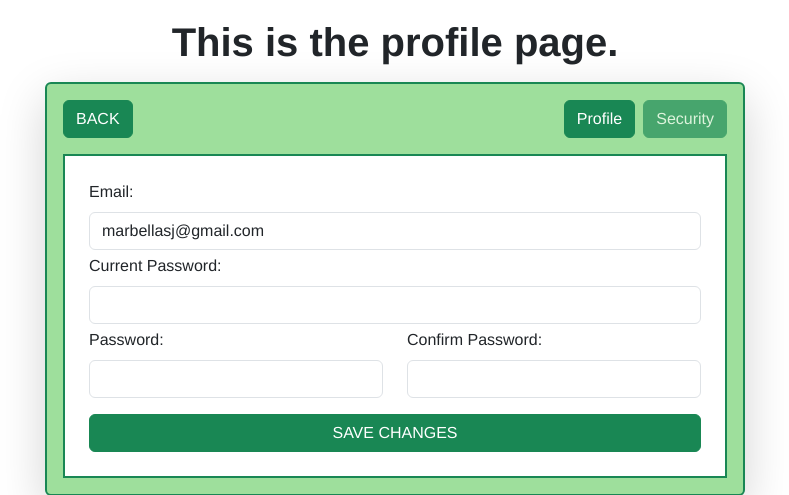
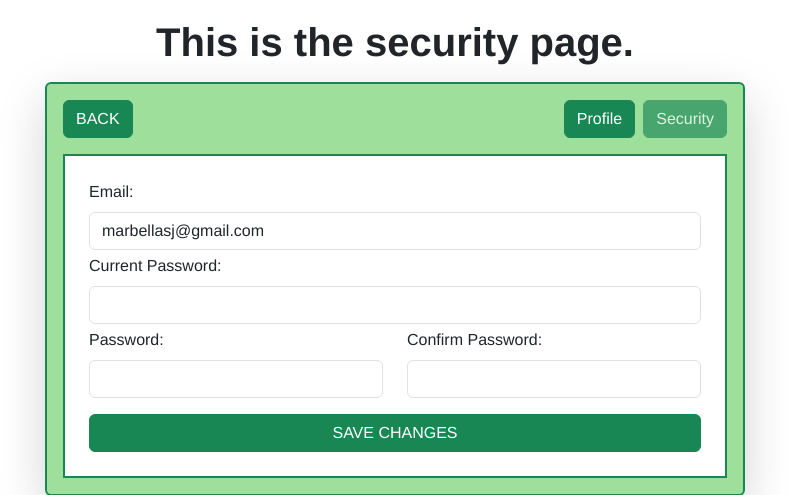
Before and after one commit to sharweng/plantitoshop, a PHP site: page /user/security.php in a window 1280 px wide. Shown: the part 70-565 px from the top of the page, without its empty margins (245-1034 px from the left). Run offline with PHP 8.4, Linux system fonts and the light colour scheme; a user stored in the database is signed in.

Commit message:
label change

```diff
--- a/user/security.php
+++ b/user/security.php
@@ -54,7 +54,6 @@
             $_SESSION['success'] = 'Security Saved';
             header("Location: security.php");
             $_SESSION['email'] = $email;
-
         }
         exit();
     }
@@ -76,7 +75,7 @@
     </style>
 </head>
 <body>
-    <h1 class="text-center p-2 fw-bold">This is the profile page.</h1>
+    <h1 class="text-center p-2 fw-bold">This is the security page.</h1>
     <div class="container-sm outer-box p-3 mb-3 shadow-lg  border border-success border-2 rounded">
         <div class="row top-header pb-3 justify-content-between">
             <div class="col-4 d-flex align-items-center justify-content-start">
```
